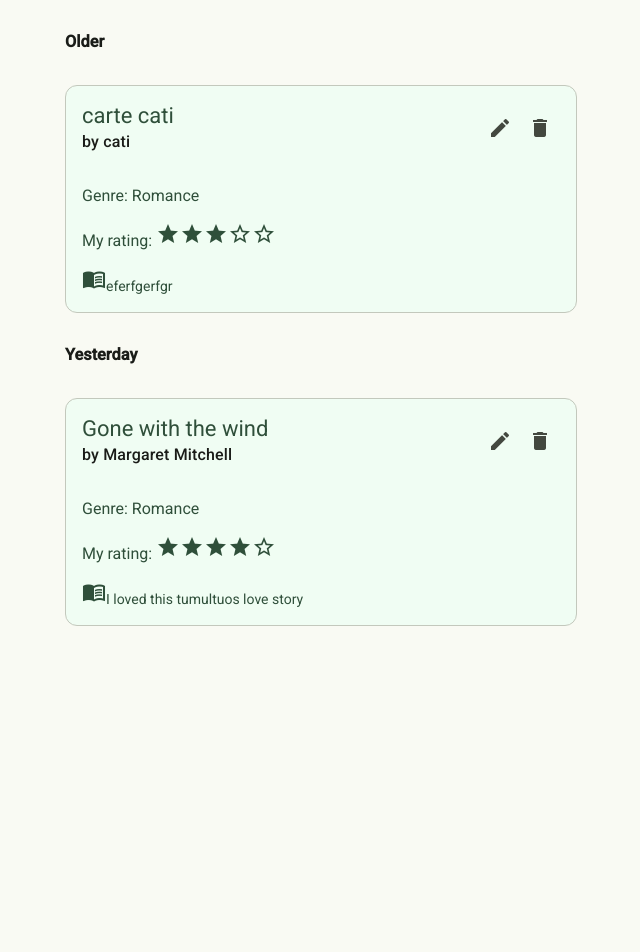
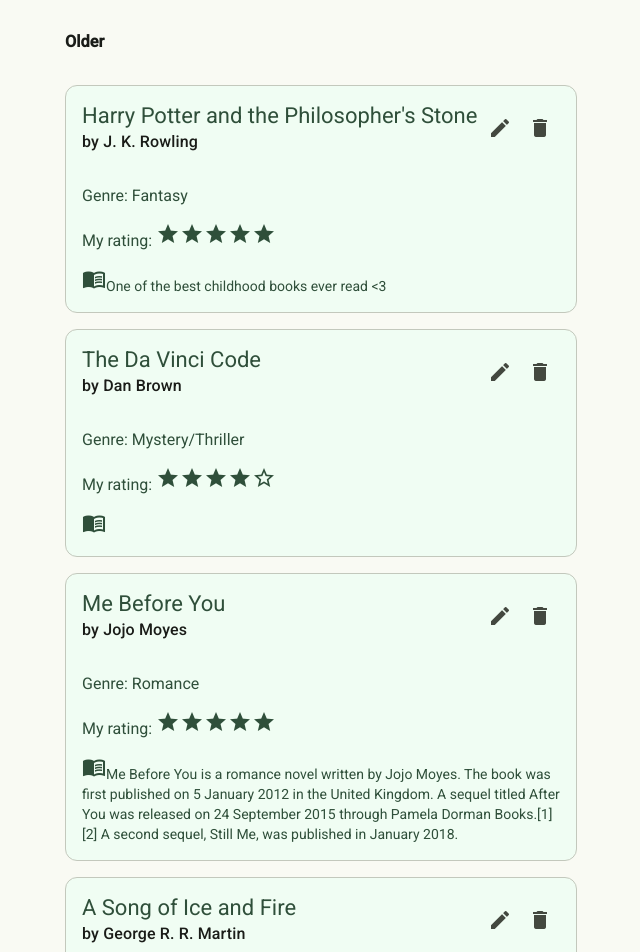
Before and after one commit to Ecaterina05/My-Boomark, an Angular app: page / in a window 1280 px wide. Shown: the part 80-1032 px from the top of the page, without its empty margins (319-959 px from the left). Before the commit the page ends 800 px from the top, so only its background shows below. Built offline with nearby package versions, Linux system fonts and the light colour scheme; data requests are answered from the project's data file.

Commit message:
patch values on edit + update save for edit

```diff
--- a/db.json
+++ b/db.json
@@ -13,16 +13,64 @@
       "created": "2026-01-30T16:20:15.123Z"
     },
     {
-      "id": "cf8e",
-      "title": "carte cati",
-      "author": "cati",
+      "title": "Harry Potter and the Philosopher's Stone",
+      "author": "J. K. Rowling",
+      "genre": {
+        "display": "Fantasy",
+        "code": 4
+      },
+      "notes": "One of the best childhood books ever read <3",
+      "rating": 5,
+      "created": "2026-02-01T21:22:04.034Z",
+      "id": "feb8"
+    },
+    {
+      "id": "d6c5",
+      "title": "The Da Vinci Code",
+      "author": "Dan Brown",
+      "genre": {
+        "display": "Mystery/Thriller",
+        "code": 7
+      },
+      "notes": "",
+      "rating": 4,
+      "created": "2026-02-01T21:22:45.840Z"
+    },
+    {
+      "id": "9833",
+      "title": "Me Before You",
+      "author": "Jojo Moyes",
       "genre": {
         "display": "Romance",
         "code": 9
       },
-      "notes": "eferfgerfgr",
+      "notes": "Me Before You is a romance novel written by Jojo Moyes. The book was first published on 5 January 2012 in the United Kingdom. A sequel titled After You was released on 24 September 2015 through Pamela Dorman Books.[1][2] A second sequel, Still Me, was published in January 2018.",
+      "rating": 5,
+      "created": "2026-02-01T21:24:01.373Z"
+    },
+    {
+      "id": "ca58",
+      "title": "A Song of Ice and Fire",
+      "author": "George R. R. Martin",
+      "genre": {
+        "display": "Fantasy",
+        "code": 4
+      },
+      "notes": "",
       "rating": 3,
-      "created": "2026-02-01T20:02:26.836Z"
+      "created": "2026-02-01T21:25:02.236Z"
+    },
+    {
+      "id": "a97b",
+      "title": "Dune",
+      "author": "Frank Herbert",
+      "genre": {
+        "display": "Sci-Fi",
+        "code": 10
+      },
+      "notes": "Dune is a 1965 epic science fiction novel by American author Frank Herbert, originally published as two separate serials (1963–64 novel Dune World and 1965 novel Prophet of Dune) in Analog magazine. It tied with Roger Zelazny's This Immortal for the Hugo Award for Best Novel and won the inaugural Nebula Award for Best Novel in 1966. It is the first installment of the Dune Chronicles. It is one of the world's best-selling science fiction novels",
+      "rating": 4,
+      "created": "2026-02-01T21:26:07.757Z"
     }
   ]
 }
--- a/src/app/components/bookmark/bookmark-form/bookmark-form.component.html
+++ b/src/app/components/bookmark/bookmark-form/bookmark-form.component.html
@@ -29,7 +29,7 @@
           <mat-form-field appearance="outline" class="col">
             <mat-label>Genre</mat-label>
             <mat-select formControlName="genre">
-              <mat-option *ngFor="let g of bookGenres" [value]="g">
+              <mat-option *ngFor="let g of bookGenres" [value]="g.code">
                 {{ g.display }}
               </mat-option>
             </mat-select>
--- a/src/app/components/bookmark/bookmark-form/bookmark-form.component.ts
+++ b/src/app/components/bookmark/bookmark-form/bookmark-form.component.ts
@@ -37,6 +37,8 @@
   rating = 0;
   hoverRating = 0;
 
+  selectedBookmark!: Bookmark;
+
   constructor(
     private route: ActivatedRoute,
     private formBuilder: FormBuilder,
@@ -50,10 +52,25 @@
     this.form = this.formBuilder.group({
       title: ['', Validators.required],
       author: ['', Validators.required],
-      genre: ['', Validators.required],
+      genre: [null, Validators.required],
       notes: [''],
       rating: [0]
     });
+
+    if (this.bookmarkId) {
+      this.bookmarkService.getBookmarkById(this.bookmarkId).subscribe(selectedBookmark => {
+        if (selectedBookmark) {
+          this.selectedBookmark = selectedBookmark;
+          this.form.patchValue({
+            title: selectedBookmark.title,
+            author: selectedBookmark.author,
+            genre: selectedBookmark.genre.code,
+            notes: selectedBookmark.notes
+          });
+          this.setRating(selectedBookmark.rating);
+        }
+      });
+    }
   }
 
   setRating(star: number) {
@@ -71,13 +88,15 @@
       return;
     }
 
+    const selectedGenre = this.bookGenres.find(g => g.code === this.form.value.genre);
+
     const bookmark: Bookmark = {
       title: this.form.value.title,
       author: this.form.value.author,
-      genre: this.form.value.genre,
+      genre: selectedGenre!,
       notes: this.form.value.notes,
       rating: this.form.value.rating,
-      created: (new Date()).toISOString()
+      created: this.selectedBookmark?.created || (new Date()).toISOString()
     };
 
     if (this.bookmarkId) {
--- a/src/app/components/bookmark/bookmark-list/bookmark-list.component.ts
+++ b/src/app/components/bookmark/bookmark-list/bookmark-list.component.ts
@@ -11,6 +11,7 @@
 import Fuse from 'fuse.js';
 import { MatDialog } from '@angular/material/dialog';
 import { ConfirmDialogComponent } from '../../../shared/confirm-dialog/confirm-dialog.component';
+import { Router } from '@angular/router';
 
 @Component({
   selector: 'app-bookmark-list',
@@ -25,7 +26,8 @@
   constructor(
     private bookmarkService: BookmarkService,
     private filtersService: BookmarkFiltersService,
-    private dialog: MatDialog
+    private dialog: MatDialog,
+    private router: Router
   ) { }
 
   ngOnInit() {
@@ -67,7 +69,9 @@
   }
 
   editBook(book: Bookmark) {
-
+    if (book.id) {
+      this.router.navigate(['/bookmarks/edit', book.id]);
+    }
   }
 
   deleteBook(book: Bookmark) {
```
